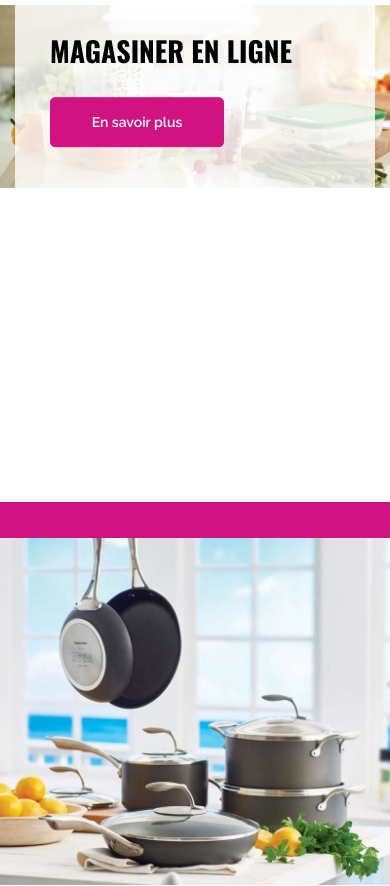
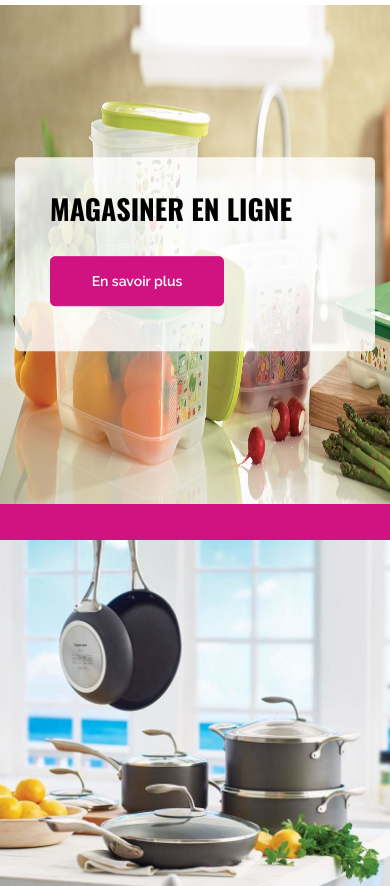
Before and after one commit to dev-proqc/vptupperware, a PHP site: page / in a window 390 px wide. Shown: the part 69-955 px from the top of the page. Run offline with PHP 8.4, Linux system fonts and the light colour scheme.

Commit message:
Update responsive.css

```diff
--- a/css/responsive.css
+++ b/css/responsive.css
@@ -283,8 +283,8 @@
 	/* End End Footer Area css
 	============================================================================================ */
 	.swiper-slide img {
-		height: 100%;
-		width: 100%;
+		height: 500px;
+		width: 500px;
 	}
 	.slider_text_inner .slider_text::before {
 		display: none;
```
